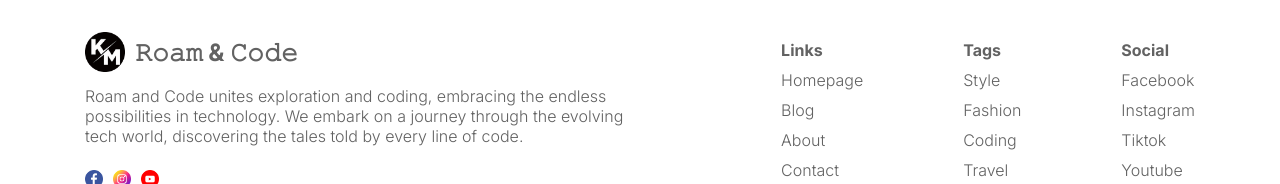
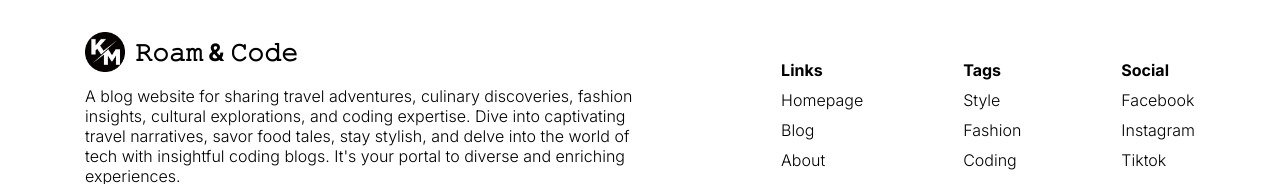
Before and after one commit to KunalMundra/Blog-App, a Next.js app: page /blog in a window 1280 px wide. Shown: the part 768-952 px from the top of the page. Built offline with nearby package versions, Linux system fonts and the light colour scheme; no server answers; the database is empty.

Commit message:
Some more modifications and Error Corrections

```diff
--- a/src/app/globals.css
+++ b/src/app/globals.css
@@ -30,7 +30,7 @@ body {
     --bg: white;
     --textColor: black;
     --softBg: #f0f0f0;
-    --softTextColor: #626262;
+    --softTextColor: black;
 }
 
 a {
--- a/src/app/login/page.jsx
+++ b/src/app/login/page.jsx
@@ -3,6 +3,7 @@
 import { signIn, useSession } from 'next-auth/react'
 import styles from './loginPage.module.css'
 import { useRouter } from 'next/navigation';
+import Link from 'next/link';
 
 
 const LoginPage = () => {
@@ -24,6 +25,8 @@ const LoginPage = () => {
         <div className={styles.socialButton} onClick={() => signIn("google")}>
           Sign in with Google
         </div>
+
+
         <div className={styles.socialButton}>Sign in with Github</div>
         <div className={styles.socialButton}>Sign in with Facebook</div>
       </div>
--- a/src/app/posts/[slug]/singlePage.module.css
+++ b/src/app/posts/[slug]/singlePage.module.css
@@ -97,8 +97,12 @@
 }
 
 @media screen and (max-width: 720px) {
+  .infoContainer{
+    display: block;
+  }
+
   .imageContainer {
-    display: none;
+    margin-top: 20px;
   }
 
   .title {
--- a/src/components/authLinks/AuthLinks.jsx
+++ b/src/components/authLinks/AuthLinks.jsx
@@ -25,16 +25,17 @@ const AuthLinks = () => {
       </div>
 
       {open && (
-        <div className={styles.responsiveMenu}>
-          <Link href="/">Homepage</Link>
-          <Link href="/">About</Link>
-          <Link href="/">Contact</Link>
+
+        <div className={styles.responsiveMenu} >
+          <Link href="/" onClick={() => setOpen(!open)}>Homepage</Link>
+          <Link href="/" onClick={() => setOpen(!open)}>About</Link>
+          <Link href="/" onClick={() => setOpen(!open)}>Contact</Link>
           {status === "unauthenticated" ? (
             <Link href="/login" onClick={() => signIn("google")}>Login</Link>
           ) : (
             <>
-              <Link href="/write">Write</Link>
-              <Link href="/" onClick={signOut}>Logout</Link>
+              <Link href="/write" onClick={() => setOpen(!open)}>Write</Link>
+              <Link href="/" onClick={signOut }>Logout</Link>
             </>)}
         </div>
       )}
--- a/src/components/card/Card.jsx
+++ b/src/components/card/Card.jsx
@@ -12,13 +12,14 @@ const Card = ({ key, item }) => {
                 </div>
             )}
             <div className={styles.textContainer}>
+                <Link href={`/posts/${item.slug}`}>
+                    <h2>{item.title}</h2>
+                </Link>
                 <div className={styles.detail}>
                     <span className={styles.date}>{item.createdAt.substring(0, 10)} - </span>
                     <span className={styles.category}>{item.catSlug}</span>
                 </div>
-                <Link href={`/posts/${item.slug}`}>
-                    <h2>{item.title}</h2>
-                </Link>
+
                 <div
                     className={styles.desc}
                     dangerouslySetInnerHTML={{ __html: item?.desc.substring(0, 250) }}
--- a/src/components/card/card.module.css
+++ b/src/components/card/card.module.css
@@ -45,7 +45,10 @@
 }
 
 @media screen and (max-width: 1280px) {
-  .imgContainer {
-    display: none;
+  .container{
+    display: block;
+  }
+  .imgContainer{
+    margin-bottom: 10px;
   }
 }
--- a/src/components/featured/Featured.jsx
+++ b/src/components/featured/Featured.jsx
@@ -23,7 +23,7 @@ const Featured = () => {
             fishing villages, pristine coastlines, and crystal-clear waters, these underrated gems
             have been largely untouched by modern development and offer a calmer way to experience La Bella Italia.
           </p>
-          <Link href="http://localhost:3000/posts/island">
+          <Link href={`/posts/island`}>
             <button className={styles.button}>Read More</button>
           </Link>
         </div>
--- a/src/components/featured/featured.module.css
+++ b/src/components/featured/featured.module.css
@@ -71,9 +71,11 @@
         font-size: 35px;
     }
 
-
+    .post{
+        display: block;
+    }
     .imgContainer {
-        display: none;
+        margin-bottom: 10px;
     }
 }
 
--- a/src/components/footer/Footer.jsx
+++ b/src/components/footer/Footer.jsx
@@ -12,10 +12,10 @@ const Footer = () => {
           <h1 className={styles.logoText}>𝚁𝚘𝚊𝚖 & 𝙲𝚘𝚍𝚎</h1>
         </div>
         <p className={styles.desc}>
-          Roam and Code unites exploration and coding, embracing
-          the endless possibilities in technology. We embark on a
-          journey through the evolving tech world, discovering the
-          tales told by every line of code.
+        A blog website for sharing travel adventures, culinary discoveries,
+        fashion insights, cultural explorations, and coding expertise. Dive into captivating travel
+        narratives, savor food tales, stay stylish, and delve into the world of tech with insightful
+        coding blogs. It's your portal to diverse and enriching experiences.
         </p>
         <div className={styles.icons}>
           <Image src="/facebook.png" alt="" width={18} height={18} />
@@ -33,10 +33,10 @@ const Footer = () => {
         </div>
         <div className={styles.list}>
           <span className={styles.listTitle}>Tags</span>
-          <Link href="/">Style</Link>
-          <Link href="/">Fashion</Link>
-          <Link href="/">Coding</Link>
-          <Link href="/">Travel</Link>
+          <Link href={`/blog?cat=style`}>Style</Link>
+          <Link href={`/blog?cat=fashion`}>Fashion</Link>
+          <Link href={`/blog?cat=coding`}>Coding</Link>
+          <Link href={`/blog?cat=travel`}>Travel</Link>
         </div>
         <div className={styles.list}>
           <span className={styles.listTitle}>Social</span>
```
